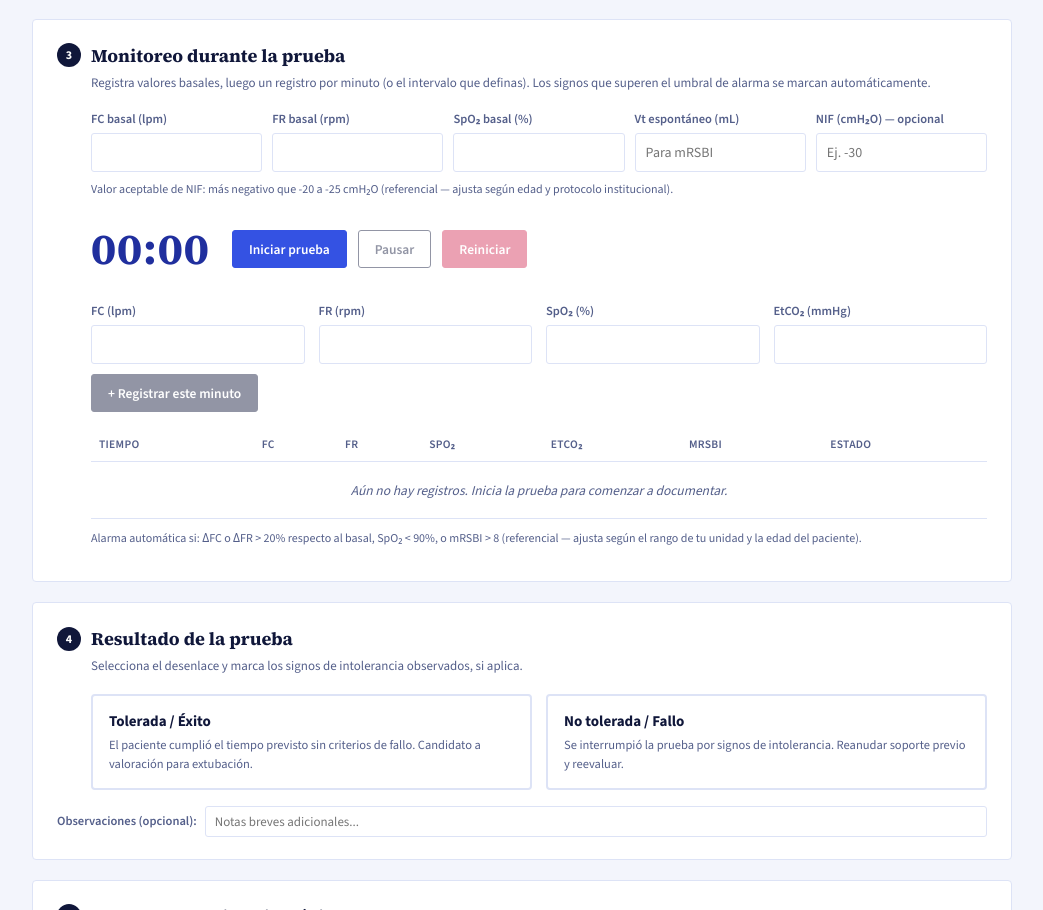
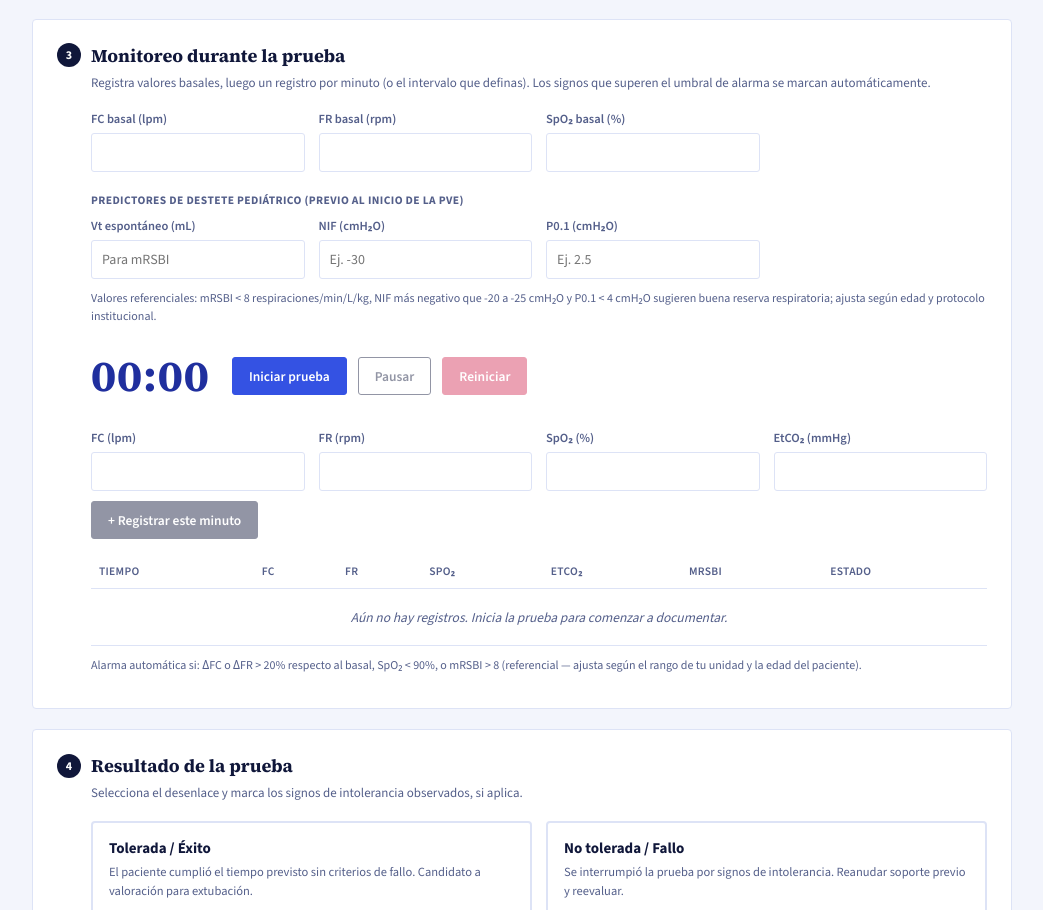
Before and after one commit to danychoque-hash/APP-Fisio-Destete-PVE-Ped, a plain HTML site: page index.html in a window 1280 px wide. Shown: the part 1065-1975 px from the top of the page, without its empty margins (118-1161 px from the left). Drawn offline with nearby package versions, Linux system fonts and the light colour scheme.

Commit message:
Update index.html

```diff
--- a/index.html
+++ b/index.html
@@ -347,7 +347,7 @@
     <h2><span class="num">3</span> Monitoreo durante la prueba</h2>
     <p class="sub">Registra valores basales, luego un registro por minuto (o el intervalo que definas). Los signos que superen el umbral de alarma se marcan automáticamente.</p>
 
-    <div class="grid-5" style="margin-left:34px; margin-bottom:18px;">
+    <div class="grid-4" style="margin-left:34px; margin-bottom:20px;">
       <div>
         <label class="field">FC basal (lpm)</label>
         <input type="number" id="base-fc">
@@ -360,16 +360,24 @@
         <label class="field">SpO₂ basal (%)</label>
         <input type="number" id="base-spo2">
       </div>
+    </div>
+
+    <div style="margin-left:34px; margin-bottom:8px; font-size:11.5px; font-weight:700; text-transform:uppercase; letter-spacing:.4px; color:var(--ink-soft);">Predictores de destete pediátrico (Previo al inicio de la PVE)</div>
+    <div class="grid-4" style="margin-left:34px; margin-bottom:6px;">
       <div>
         <label class="field">Vt espontáneo (mL)</label>
         <input type="number" id="base-vt" placeholder="Para mRSBI">
       </div>
       <div>
-        <label class="field">NIF (cmH₂O) — opcional</label>
+        <label class="field">NIF (cmH₂O)</label>
         <input type="number" id="base-nif" placeholder="Ej. -30">
       </div>
+      <div>
+        <label class="field">P0.1 (cmH₂O)</label>
+        <input type="number" id="base-p01" placeholder="Ej. 2.5" step="0.1">
+      </div>
     </div>
-    <p class="mini-note" style="margin-left:34px; margin-top:-10px; margin-bottom:18px;">Valor aceptable de NIF: más negativo que -20 a -25 cmH₂O (referencial — ajusta según edad y protocolo institucional).</p>
+    <p class="mini-note" style="margin-left:34px; margin-bottom:18px;">Valores referenciales: mRSBI &lt; 8 respiraciones/min/L/kg, NIF más negativo que -20 a -25 cmH₂O y P0.1 &lt; 4 cmH₂O sugieren buena reserva respiratoria; ajusta según edad y protocolo institucional.</p>
 
     <div class="timer-row" style="margin-left:34px;">
       <div class="timer-display" id="timer">00:00</div>
@@ -614,6 +622,7 @@
     const dx = document.getElementById('p-dx').value || '—';
     const obs = document.getElementById('p-obs').value || '';
     const nif = document.getElementById('base-nif').value;
+    const p01 = document.getElementById('base-p01').value;
 
     const critItems = Array.from(document.querySelectorAll('#criteria-list li')).map(li => ({
       checked: li.querySelector('input').checked,
@@ -644,6 +653,7 @@ PACIENTE
   Iniciales: ${name}   Edad: ${age}   Peso: ${weight} kg   Día de VM: ${vmday}
   Diagnóstico: ${dx}
 ${nif ? '  NIF (Fuerza Inspiratoria Negativa): ' + nif + ' cmH2O' : ''}
+${p01 ? '  P0.1 (Presión de oclusión de vía aérea): ' + p01 + ' cmH2O' : ''}
 
 CRITERIOS PREVIOS (PALICC-2)
 ${critText}
@@ -662,7 +672,7 @@ Generado como apoyo a la documentación clínica. No sustituye el criterio del e
 
     document.getElementById('report-output').value = report;
 
-    lastReportData = { name, age, weight, vmday, dx, nif, obs, critItems, rowsData, resultLabel, resultChoice, signsList, duration: fmt(seconds) };
+    lastReportData = { name, age, weight, vmday, dx, nif, p01, obs, critItems, rowsData, resultLabel, resultChoice, signsList, duration: fmt(seconds) };
   });
 
   document.getElementById('btn-download').addEventListener('click', async () => {
@@ -720,6 +730,7 @@ Generado como apoyo a la documentación clínica. No sustituye el criterio del e
           <tr><td style="color:#545f8a; padding:4px 6px; border-bottom:1px solid #dde3f6;">Peso</td><td style="padding:4px 6px; border-bottom:1px solid #dde3f6;">${d.weight} kg</td><td style="color:#545f8a; padding:4px 6px; border-bottom:1px solid #dde3f6;">Día de VM</td><td style="padding:4px 6px; border-bottom:1px solid #dde3f6;">${d.vmday}</td></tr>
           <tr><td style="color:#545f8a; padding:4px 6px; border-bottom:1px solid #dde3f6;">Diagnóstico</td><td colspan="3" style="padding:4px 6px; border-bottom:1px solid #dde3f6;">${d.dx}</td></tr>
           ${d.nif ? `<tr><td style="color:#545f8a; padding:4px 6px; border-bottom:1px solid #dde3f6;">NIF</td><td colspan="3" style="padding:4px 6px; border-bottom:1px solid #dde3f6;">${d.nif} cmH₂O</td></tr>` : ''}
+          ${d.p01 ? `<tr><td style="color:#545f8a; padding:4px 6px; border-bottom:1px solid #dde3f6;">P0.1</td><td colspan="3" style="padding:4px 6px; border-bottom:1px solid #dde3f6;">${d.p01} cmH₂O</td></tr>` : ''}
         </table>
 
         <h2 style="font-size:12px; text-transform:uppercase; letter-spacing:.4px; color:#545f8a; border-bottom:1px solid #dde3f6; padding-bottom:4px; margin:18px 0 8px;">Criterios previos (PALICC-2)</h2>
```
